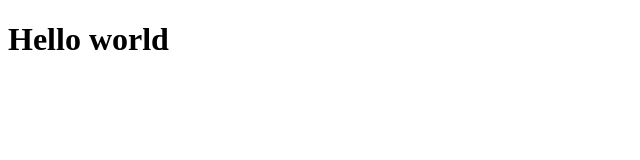
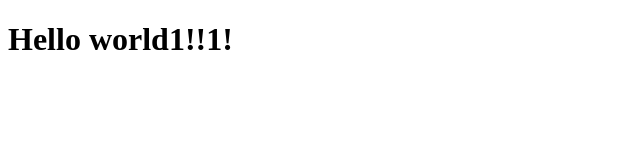
Before and after one commit to iStyle70/iStyle70.github.io, a plain HTML site: page index.html in a window 1280 px wide. Shown: the full height of the page, 0-640 px from the left. Drawn offline with Linux system fonts and the light colour scheme.

Commit message:
Test2
1!!1!11

```diff
--- a/index.html
+++ b/index.html
@@ -6,7 +6,7 @@
 </head>
 <body>
 
-<h1>Hello world</h1>
+<h1>Hello world1!!1!</h1>
 
 </body>
 </html>
```
